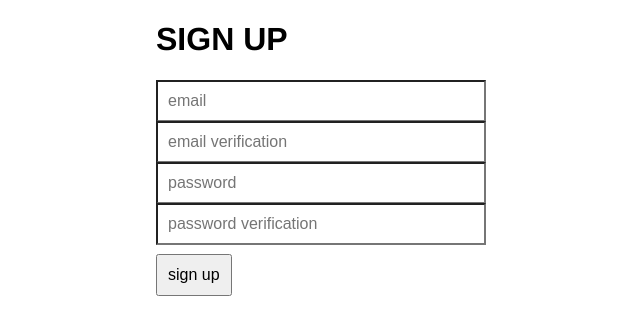
After one commit to sam-drew/pay-tracker, a Python web app: template templates/signup.html in a window 1280 px wide. The commit adds this page. Shown: the top 335 px of the page, without its empty margins (319-959 px from the left). Run offline with Jinja, Linux system fonts and the light colour scheme; the template is opened without the code that fills it, so the values that code supplies are empty.

Commit message:
Added CSS. Added signup page, that doesn't function. Define signup handler.

```diff
--- /dev/null
+++ b/static/style.css
@@ -0,0 +1,30 @@
+html {
+    font-family: "Helvetica"
+}
+
+.form-newuser {
+  max-width: 330px;
+  margin: 0 auto;
+}
+
+.form-newuser .form-control {
+  position: relative;
+  height: auto;
+  -webkit-box-sizing: border-box;
+     -moz-box-sizing: border-box;
+          box-sizing: border-box;
+  padding: 10px;
+  font-size: 16px;
+}
+
+.form-newuser input[type="password"], input[type="email"], input[type="text"] {
+  margin-bottom: -1px;
+  border-top-left-radius: 0;
+  border-top-right-radius: 0;
+  width: 100%;
+}
+
+.form-newuser input[type="submit"] {
+    margin-top: 10px;
+    display: block;
+}
--- a/templates/index.html
+++ b/templates/index.html
@@ -1,7 +1,11 @@
 <!DOCTYPE html>
 <html>
 <head>
+    <meta charset="utf-8">
+    <meta name="viewport" content="width=device-width, initial-scale=1">
+    <meta name="theme-color" content="#000000">
     <title>Flexi worker pay calculator</title>
+    <link rel="stylesheet" href="{{ static_url("style.css") }}">
 </head>
 <body>
     <form action="" method="post">
--- /dev/null
+++ b/templates/signup.html
@@ -0,0 +1,21 @@
+<!DOCTYPE html>
+<html>
+<head>
+    <meta charset="utf-8">
+    <meta name="viewport" content="width=device-width, initial-scale=1">
+    <meta name="theme-color" content="#000000">
+    <title>Sign Up</title>
+    <link rel="stylesheet" href="{{ static_url("style.css") }}">
+</head>
+<body>
+    <div id="signupForm">
+        <form class="form-newuser" action="/signup" method="post">
+            <h1 class="heading">SIGN UP</h1>
+            <input class="form-control" name="email1" type="email" autocomplete="off" placeholder="email" required>
+            <input class="form-control" name="email2" type="email" autocomplete="off" placeholder="email verification" required>
+            <input class="form-control" name="userPass1" type="password" autocomplete="off" placeholder="password" required>
+            <input class="form-control" name="userPass2" type="password" autocomplete="off" placeholder="password verification" required>
+            <input class="form-control" type="submit" value="sign up">
+        </form>
+    </div>
+</body>
```
Also changed, not shown: server.py (+7 -1 lines).
